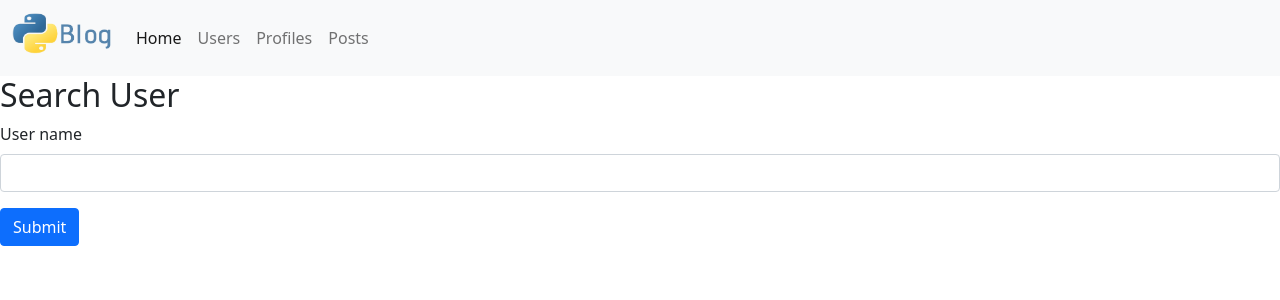
After one commit to ncode90/Entrega1Regueira, a Django app: page /userSearch in a window 1280 px wide. The commit adds this page. Shown: the top 300 px of the page. Run offline with Django 4.2, Linux system fonts and the light colour scheme.

Commit message:
forms II

```diff
--- a/AppBlog/templates/home.html
+++ b/AppBlog/templates/home.html
@@ -1,4 +1,5 @@
 {% extends "header.html" %} {% load static %}
 {% block content %}
 <h1>HOME</h1>
+<a class="btn btn-primary" href="/userSearch" role="button">Search user</a>
 {% endblock %}
--- /dev/null
+++ b/AppBlog/templates/userSearch.html
@@ -0,0 +1,12 @@
+{% extends "header.html" %} {% load static %}
+{% block content %}
+<h2>Search User</h2>
+<form action="/search/" method="GET">
+    {% csrf_token %}
+    <div class="mb-3">
+        <label for="username" class="form-label">User name</label>
+        <input type="text" id="username" name="username" class="form-control">
+    </div>
+    <button type="submit" class="btn btn-primary">Submit</button>
+</form>
+{% endblock %}
--- a/AppBlog/urls.py
+++ b/AppBlog/urls.py
@@ -9,4 +9,6 @@ urlpatterns = [
     path('addUser', views.addUser, name="AddUser"),
     path('addProfile', views.addProfile, name="AddProfile"),
     path('addPost', views.addPost, name="AddPost"),
+    path('userSearch', views.userSearch, name="userSearch"),
+    path('search/', views.search),
 ]
--- a/AppBlog/views.py
+++ b/AppBlog/views.py
@@ -1,3 +1,4 @@
+from django.http import HttpResponse
 from django.shortcuts import render
 from AppBlog.models import Post, Profile, User
 
@@ -33,3 +34,15 @@ def addPost(request):
             user.save()
             return render(request, "home.html")
       return render(request, "addPost.html")
+
+def userSearch(request):
+      return render(request, "userSearch.html")
+
+def search(request):
+      if request.GET['username']:
+            username = request.GET['username']
+            users = User.objects.filter(username__icontains=username)
+            return render(request, "userResult.html", {"users": users, "username": username})
+      else:
+            reply = "No data"
+      return HttpResponse(reply)
```
Also changed, not shown: AppBlog/templates/userResult.html (added, +14 -0 lines).
